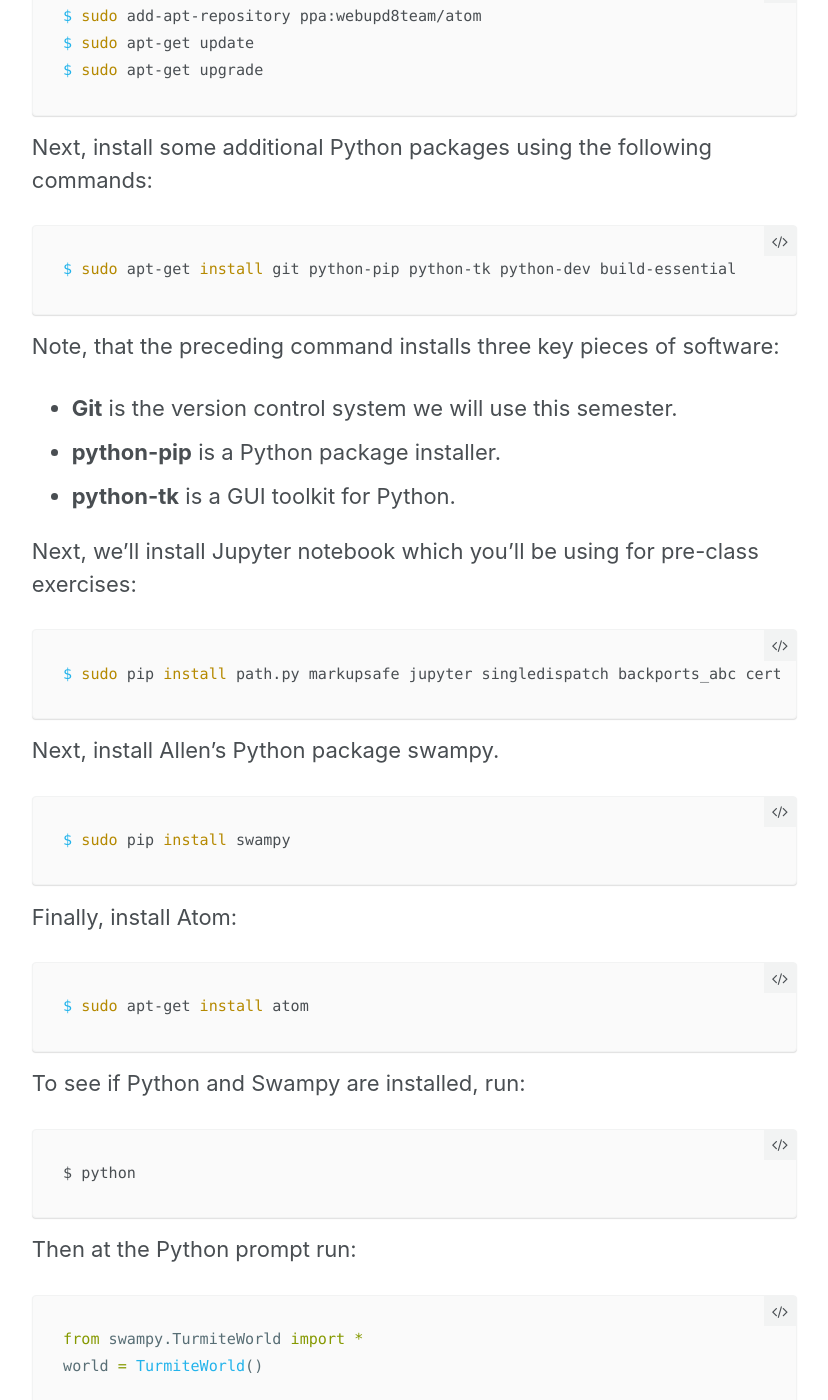
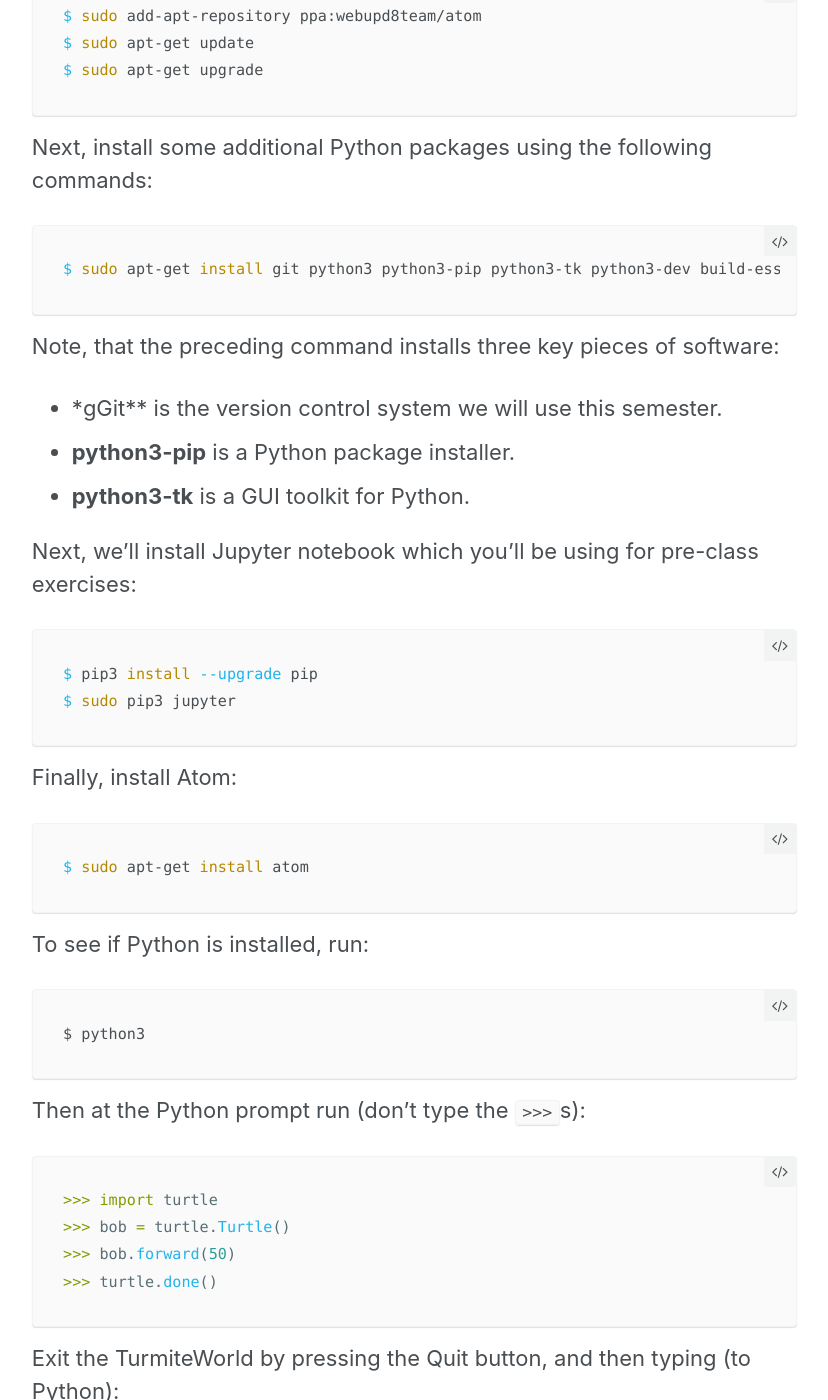
Before and after one commit to sd17spring/sd17spring.github.io, a Jekyll site: the page built from _assignments/setup-your-environment.md, in a window 1280 px wide and 1400 px high, scrolled down 3038 px. Shown: the whole window, without its empty margins (252-1080 px from the left). Built offline with Jekyll 4.4.1, drawn with Linux system fonts in a browser that asks for light colours; some of the changed text lies outside the part shown.

Commit message:
python2 → python3

````diff
--- a/_assignments/setup-your-environment.md
+++ b/_assignments/setup-your-environment.md
@@ -100,26 +100,21 @@ $ sudo apt-get upgrade
 Next, install some additional Python packages using the following commands:
 
 ``` bash
-$ sudo apt-get install git python-pip python-tk python-dev build-essential
+$ sudo apt-get install git python3 python3-pip python3-tk python3-dev build-essential
 ```
 
 Note, that the preceding command installs three key pieces of software:
 
-* **Git** is the version control system we will use this semester.
-* **python-pip** is a Python package installer.
-* **python-tk** is a GUI toolkit for Python.
+* *gGit** is the version control system we will use this semester.
+* **python3-pip** is a Python package installer.
+* **python3-tk** is a GUI toolkit for Python.
 
 Next, we'll install Jupyter notebook which you'll be using for pre-class
 exercises:
 
 ``` bash
-$ sudo pip install path.py markupsafe jupyter singledispatch backports_abc certifi jsonschema
-```
-
-Next, install Allen's Python package swampy.
-
-``` bash
-$ sudo pip install swampy
+$ pip3 install --upgrade pip
+$ sudo pip3 jupyter
 ```
 
 Finally, install Atom:
@@ -128,17 +123,19 @@ Finally, install Atom:
 $ sudo apt-get install atom
 ```
 
-To see if Python and Swampy are installed, run:
+To see if Python is installed, run:
 
 ```
-$ python
+$ python3
 ```
 
-Then at the Python prompt run:
+Then at the Python prompt run (don't type the `>>>`s):
 
 ``` python
-from swampy.TurmiteWorld import *
-world = TurmiteWorld()
+>>> import turtle
+>>> bob = turtle.Turtle()
+>>> bob.forward(50)
+>>> turtle.done()
 ```
 
 Exit the TurmiteWorld by pressing the Quit button, and then typing (to
@@ -164,7 +161,7 @@ Certain trivial but frequent errors (incorrect indentation, certain misspelled n
 If you'd like to see these errors in the editor as you type, install the following packages:
 
 ``` bash
-$ sudo pip install pyflakes jedi
+$ sudo pip3 install pyflakes jedi
 $ apm install Hydrogen atom-beautify autocomplete autocomplete-python hyperclick
 $ apm install linter linter-flake8 python-indent python-isort python-tools trailing-spaces
 ```
````
Also changed, not shown: other parts of _assignments/setup-your-environment.md (+1 -1 lines), _assignments/mini-project-2-computational-art.md (+3 -3 lines), _assignments/text-mining.md (+2 -2 lines), _toolboxes/evolutionary-algorithms.md (+2 -2 lines), _toolboxes/machine-learning.md (+1 -1 lines), _toolboxes/web-apps.md (+1 -1 lines).
